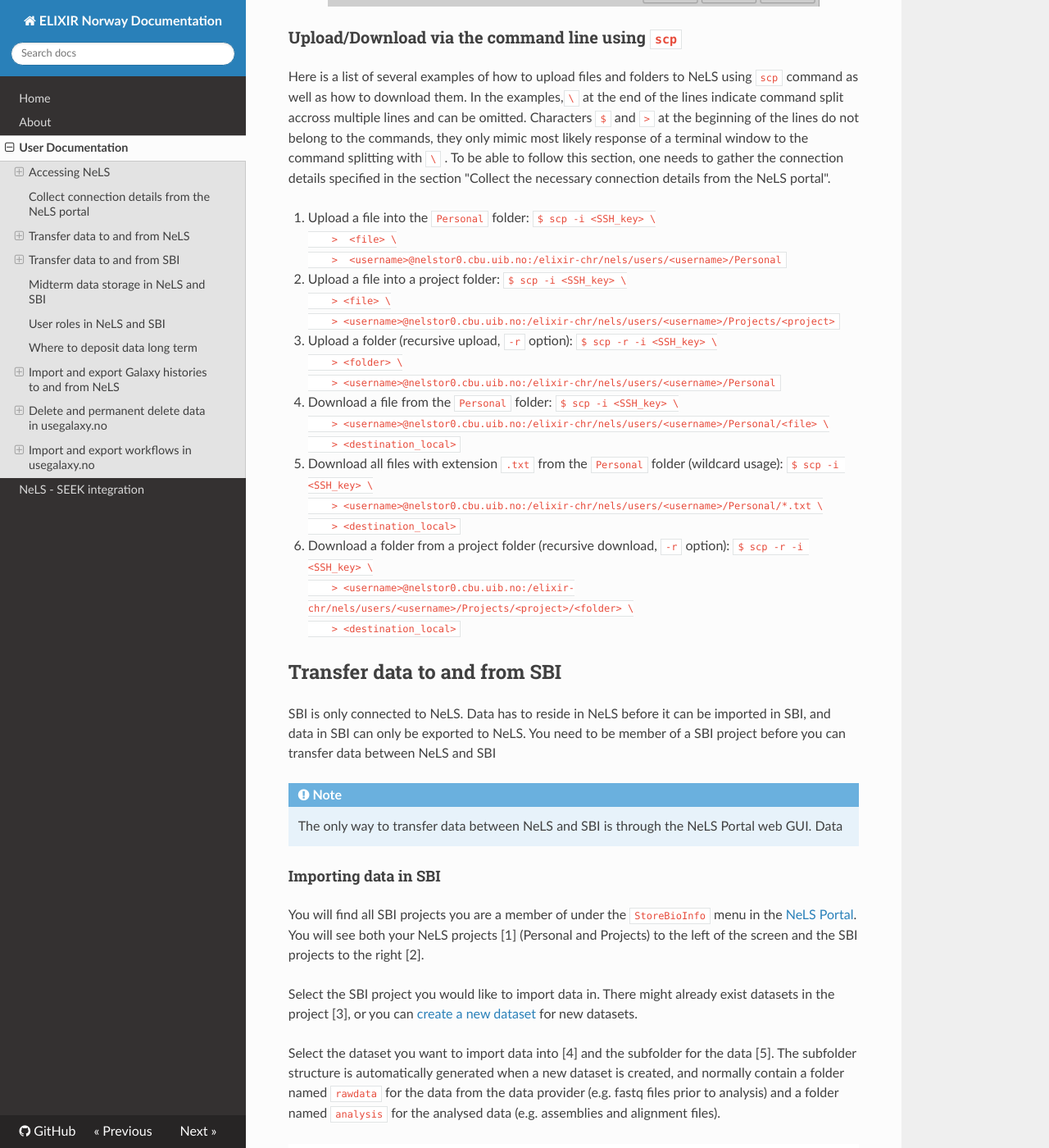
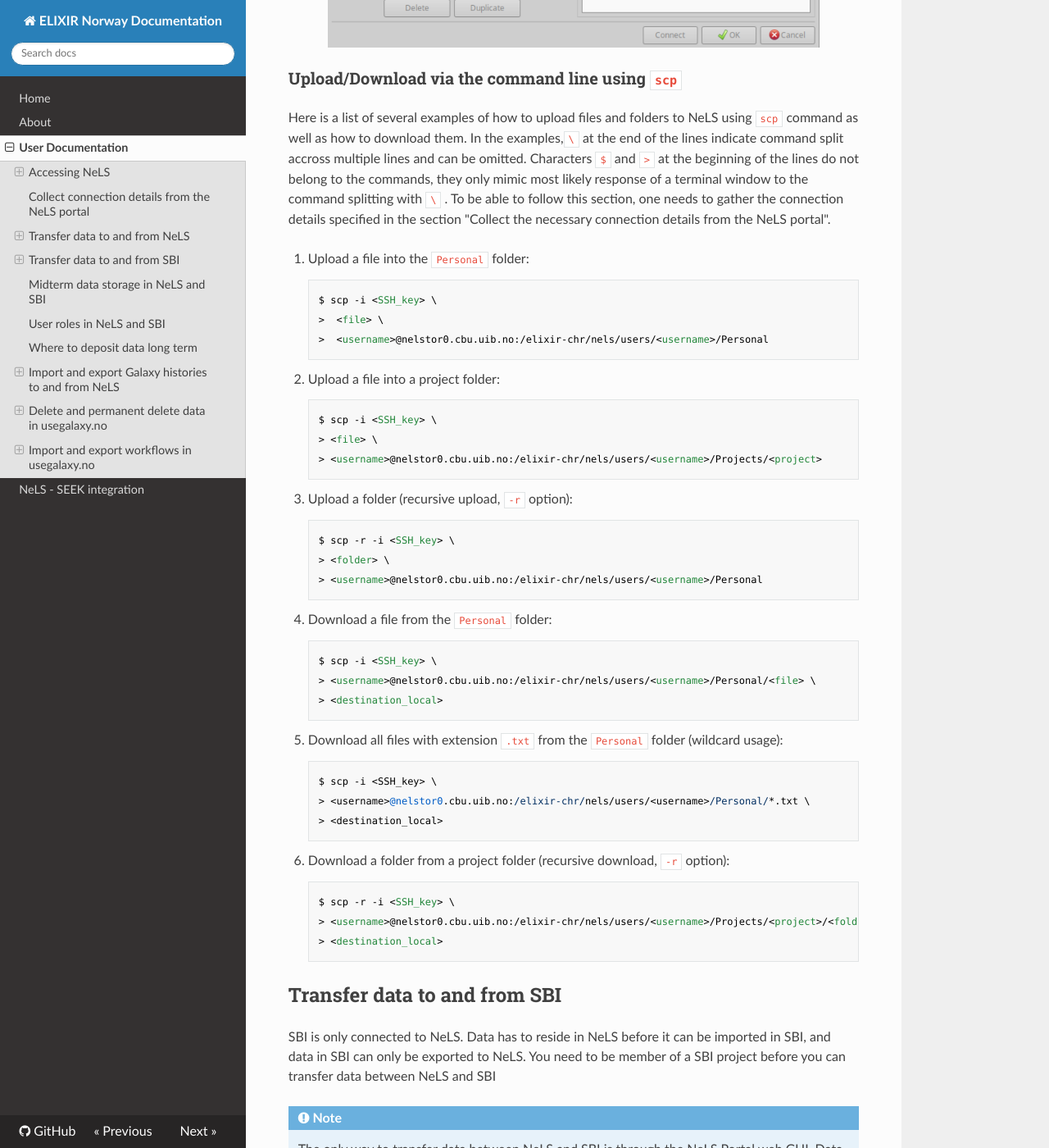
Before and after one commit to elixir-no-nels/nels-docs, an MkDocs documentation site: the page built from docs/user-doc.md, in a window 1280 px wide and 1400 px high, scrolled down 3422 px. Shown: the whole window at 82% size. Built offline with MkDocs 1.6.1, drawn with Linux system fonts in a browser that asks for light colours; nearby versions of some CDN libraries; some of the changed text lies outside the part shown.

Commit message:
docs/user-doc.md: code blocks and numbered lists in the first part of the document formatted.

````diff
--- a/docs/user-doc.md
+++ b/docs/user-doc.md
@@ -25,13 +25,11 @@
 
      In order to access NeLS through a command line, you need to collect some connection details from the NeLS portal. See [this](user-doc.html#collect-connection-details-from-the-nels-portal) section for how to download a private SSH key.
 
-After gathering your username and SSH key, you can use `ssh` to access NeLS with the following command:
+After gathering your username and SSH key, you can use `ssh` to access NeLS with the following command (character `$` only indicates beginning of the line and is not a part of the command):
 
-```
-ssh -i <SSH_key> <username>@nelstor0.cbu.uib.no
-```
+	$ ssh -i <SSH_key> <username>@nelstor0.cbu.uib.no
 
-Absolute path to the home directory is `/elixir-chr/nels/users/<username>`.
+Absolute path to the home directory in NeLS is `/elixir-chr/nels/users/<username>`.
 
 ## Collect connection details from the NeLS portal
 
@@ -61,14 +59,18 @@
 
 Programs such as [FileZilla](https://filezilla-project.org/) and [WinSCP](https://winscp.net/eng/download.php) can be used to transfer data to and from NeLS. Connection to NeLS has to be properly set up inside the tool’s configuration options providing the host address, username, and the user's SSH key.
 
-When using FileZilla, select `File` from the top menu and open `Site Manager...`. Click on the `New Site` button and call the new site `NeLS`.
+When using FileZilla, select `File` from the top menu and open `Site Manager...`. Click on the `New Site` button and call the new site `NeLS`. Perform the following changes to the form:
 
-Perform the following changes to the form:
-   1. Change `Protocol` to `SFTP - SSH File Transfer Protocol`.
-   2. Fill in `Host` from the NeLS Connection Details.
-   3. Change `Logon Type` to `Key File`.
-   4. Fill in `Username` from the NeLS Connection Details.
-   5. Browse for the Key File, allow all file types to show in the pop-up window and select the SSH Key File downloaded from the NeLS portal.
+1. Change `Protocol` to `SFTP - SSH File Transfer Protocol`.
+
+2. Fill in `Host` from the NeLS Connection Details.
+
+3. Change `Logon Type` to `Key File`.
+
+4. Fill in `Username` from the NeLS Connection Details.
+
+5. Browse for the Key File, allow all file types to show in the pop-up window and select the SSH Key File downloaded from the NeLS portal.
+
 
 The Site Manager Form will at the end look similar to the screenshot below with [1], [2], and [3] highlighting the filled in connection details. Press the `Connect` button. When the connection to NeLS is successfully established, the content of the local computer is shown in the left-hand side window and the content of NeLS is shown in the right-hand side window. File copying can be done by dragging and dropping files which should be coppied. When connecting to NeLS via FileZilla next time, hover with your cursor over the left-most icon (servers) below the top menu and select `NeLS` connection when it shows up.
 
@@ -84,46 +86,40 @@
 
 
 1. Upload a file into the `Personal` folder:
-	```
-	$ scp -i <SSH_key> \
-	>  <file> \
-	>  <username>@nelstor0.cbu.uib.no:/elixir-chr/nels/users/<username>/Personal
-	```
+
+		$ scp -i <SSH_key> \
+		>  <file> \
+		>  <username>@nelstor0.cbu.uib.no:/elixir-chr/nels/users/<username>/Personal
 
 2. Upload a file into a project folder:
-	```
-	$ scp -i <SSH_key> \
-	> <file> \
-	> <username>@nelstor0.cbu.uib.no:/elixir-chr/nels/users/<username>/Projects/<project>
-	```
+
+		$ scp -i <SSH_key> \
+		> <file> \
+		> <username>@nelstor0.cbu.uib.no:/elixir-chr/nels/users/<username>/Projects/<project>
 
 3. Upload a folder (recursive upload, `-r` option):
-	```
-	$ scp -r -i <SSH_key> \
-	> <folder> \
-	> <username>@nelstor0.cbu.uib.no:/elixir-chr/nels/users/<username>/Personal
-	```
+
+		$ scp -r -i <SSH_key> \
+		> <folder> \
+		> <username>@nelstor0.cbu.uib.no:/elixir-chr/nels/users/<username>/Personal
 
 4. Download a file from the `Personal` folder:
-	```
-	$ scp -i <SSH_key> \
-	> <username>@nelstor0.cbu.uib.no:/elixir-chr/nels/users/<username>/Personal/<file> \
-	> <destination_local>
-	```
+
+		$ scp -i <SSH_key> \
+		> <username>@nelstor0.cbu.uib.no:/elixir-chr/nels/users/<username>/Personal/<file> \
+		> <destination_local>
 
 5. Download all files with extension `.txt` from the `Personal` folder (wildcard usage):
-	```
-	$ scp -i <SSH_key> \
-	> <username>@nelstor0.cbu.uib.no:/elixir-chr/nels/users/<username>/Personal/*.txt \
-	> <destination_local>
-	```
+
+		$ scp -i <SSH_key> \
+		> <username>@nelstor0.cbu.uib.no:/elixir-chr/nels/users/<username>/Personal/*.txt \
+		> <destination_local>
 
 6. Download a folder from a project folder (recursive download, `-r` option):
-	```
-	$ scp -r -i <SSH_key> \
-	> <username>@nelstor0.cbu.uib.no:/elixir-chr/nels/users/<username>/Projects/<project>/<folder> \
-	> <destination_local>
-	```
+
+		$ scp -r -i <SSH_key> \
+		> <username>@nelstor0.cbu.uib.no:/elixir-chr/nels/users/<username>/Projects/<project>/<folder> \
+		> <destination_local>
 
 ## Transfer data to and from SBI
 SBI is only connected to NeLS. Data has to reside in NeLS before it can be imported in SBI, and data in SBI can only be exported to NeLS. You need to be member of a SBI project before you can transfer data between NeLS and SBI
````
